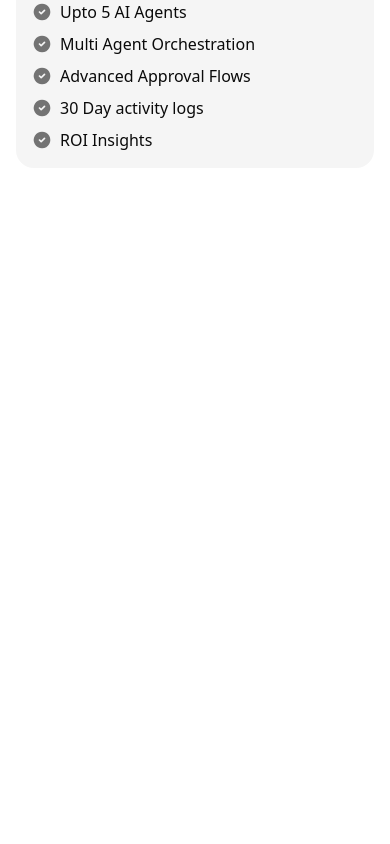
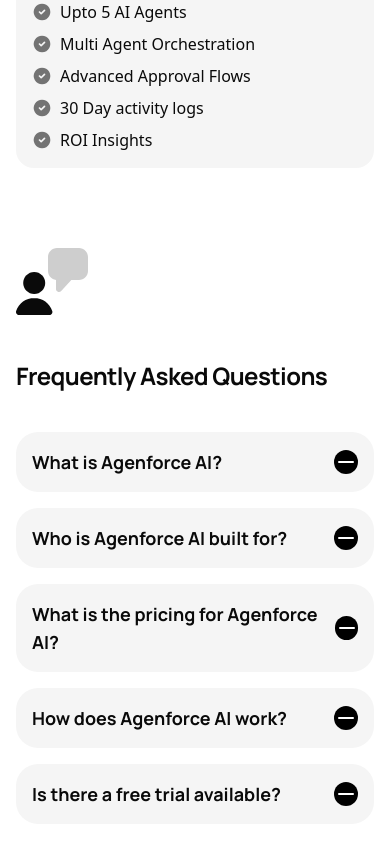
Before and after one commit to DEVESH-001/Agentic-AI-, a Next.js app: page / in a window 390 px wide. Shown: the part 7980-8824 px from the top of the page. Before the commit the page ends 8188 px from the top, so only its background shows below. Built offline with nearby package versions, Linux system fonts and the light colour scheme.

Commit message:
Added FAQs section

```diff
--- a/app/page.tsx
+++ b/app/page.tsx
@@ -1,3 +1,4 @@
+import { FAQs } from "@/components/faqs";
 import Features from "@/components/features";
 import { FeaturesSecondary } from "@/components/features-secondary";
 import { FeaturesTertiary } from "@/components/features-tertiary";
@@ -5,8 +6,6 @@
 import LogoCloud from "@/components/logo-cloud";
 import { Outcomes } from "@/components/outcomes";
 import { Pricing } from "@/components/pricing";
-
-
 import Speed from "@/components/speed";
 
 export default function Home() {
@@ -20,6 +19,7 @@
       <Outcomes />
       <FeaturesTertiary />
       <Pricing />
+      <FAQs />
     </div>
   );
 }
--- /dev/null
+++ b/components/faqs.tsx
@@ -0,0 +1,112 @@
+"use client";
+import { FaqIllustration } from "@/illustrations/general";
+import { Container } from "./container";
+import Heading from "./heading";
+import { IconMinus, IconPlus } from "@tabler/icons-react";
+import { motion } from "motion/react";
+import { useRef, useState } from "react";
+import { cn } from "@/lib/utils";
+
+export const FAQs = () => {
+  const questions = [
+    {
+      question: "What is Agenforce AI?",
+      answer: "Agenforce AI is a platform for building and managing AI agents.",
+    },
+    {
+      question: "Who is Agenforce AI built for?",
+      answer:
+        "Agenforce AI is built for developers, data scientists, and business owners who want to build and manage AI agents .",
+    },
+    {
+      question: "What is the pricing for Agenforce AI?",
+      answer:
+        "Agenforce AI is available on a freemium basis. You can start using Agenforce AI for free, and upgrade to a paid plan as your needs grow.",
+    },
+    {
+      question: "How does Agenforce AI work?",
+      answer: "Agenforce AI is a platform for building and managing AI agents.",
+    },
+    {
+      question: "Is there a free trial available?",
+      answer:
+        "Yes, we offer a 14-day free trial so you can explore all features before committing to a plan.",
+    },
+  ];
+  return (
+    <section className="relative overflow-hidden py-10 md:py-20 lg:py-32">
+      <Container>
+        <FaqIllustration />
+        <Heading className="my-10 md:my-20">Frequently Asked Questions</Heading>
+
+        <div className="flex flex-col gap-4">
+          {questions.map((question, index) => (
+            <Question
+              key={index}
+              question={question.question}
+              answer={question.answer}
+            />
+          ))}
+        </div>
+      </Container>
+    </section>
+  );
+};
+
+const Question = ({
+  question,
+  answer,
+}: {
+  question: string;
+  answer: string;
+}) => {
+  const [open, setOpen] = useState(false);
+
+  return (
+    <button
+      onClick={() => setOpen(!open)}
+      className="w-full cursor-pointer overflow-hidden rounded-3xl bg-neutral-100 p-4 text-left transition-all duration-200 md:p-8"
+    >
+      <div className="flex items-center justify-between">
+        <h3 className="font-display text-lg font-bold md:text-2xl">
+          {question}
+        </h3>
+        <div className="relative flex size-6 items-center justify-center rounded-full bg-black">
+          <IconMinus
+            className={cn(
+              "absolute inset-0 size-6 text-white transition-all duration-200",
+              open && "scale-0 rotate-90",
+            )}
+          />
+          <IconPlus
+            className={cn(
+              "absolute inset-0 size-6 text-white transition-all duration-200",
+              !open && "inset-0 scale-0 -rotate-90",
+            )}
+          />
+        </div>
+      </div>
+
+      <motion.div
+        initial={false}
+        animate={{
+          height: open ? "auto" : 0,
+          opacity: open ? 1 : 0,
+        }}
+        transition={{ duration: 0.2 }}
+        exit={{ height: 0, opacity: 0 }}
+        className="overflow-hidden"
+      >
+        <motion.p
+          initial={{ opacity: 0 }}
+          animate={{ opacity: 1 }}
+          transition={{ delay: 0.1 }}
+          key={String(open)}
+          className="mt-4 text-left text-neutral-600"
+        >
+          {answer}
+        </motion.p>
+      </motion.div>
+    </button>
+  );
+};
--- a/illustrations/general.tsx
+++ b/illustrations/general.tsx
@@ -310,3 +310,30 @@
     </svg>
   );
 };
+
+export const FaqIllustration = (props: React.SVGProps<SVGSVGElement>) => {
+  return (
+    <svg
+      width="72"
+      height="72"
+      viewBox="0 0 72 72"
+      fill="none"
+      xmlns="http://www.w3.org/2000/svg"
+      {...props}
+    >
+      <path
+        d="M18.2031 46C24.2783 46 29.2031 41.0751 29.2031 35C29.2031 28.9249 24.2783 24 18.2031 24C12.128 24 7.20312 28.9249 7.20312 35C7.20312 41.0751 12.128 46 18.2031 46Z"
+        fill="currentColor"
+      ></path>
+      <path
+        d="M18.2058 50C9.97778 50 2.72178 55.248 0.149781 63.064C-0.150219 63.98 0.00578082 64.98 0.569781 65.76C1.13378 66.54 2.03778 67 2.99778 67H33.4058C34.3658 67 35.2738 66.54 35.8338 65.76C36.3938 64.98 36.5578 63.98 36.2538 63.064C33.6858 55.248 26.4338 50 18.1978 50H18.2058Z"
+        fill="currentColor"
+      ></path>
+      <path
+        opacity="0.2"
+        d="M63 0H41C36.04 0 32 4.036 32 9V23C32 27.624 35.508 31.444 40 31.944V41C40 42.236 40.756 43.348 41.916 43.796C42.268 43.932 42.636 44 43 44C43.824 44 44.632 43.66 45.212 43.028L55.32 32H63C67.96 32 72 27.964 72 23V9C72 4.036 67.96 0 63 0Z"
+        fill="currentColor"
+      ></path>
+    </svg>
+  );
+};
```
